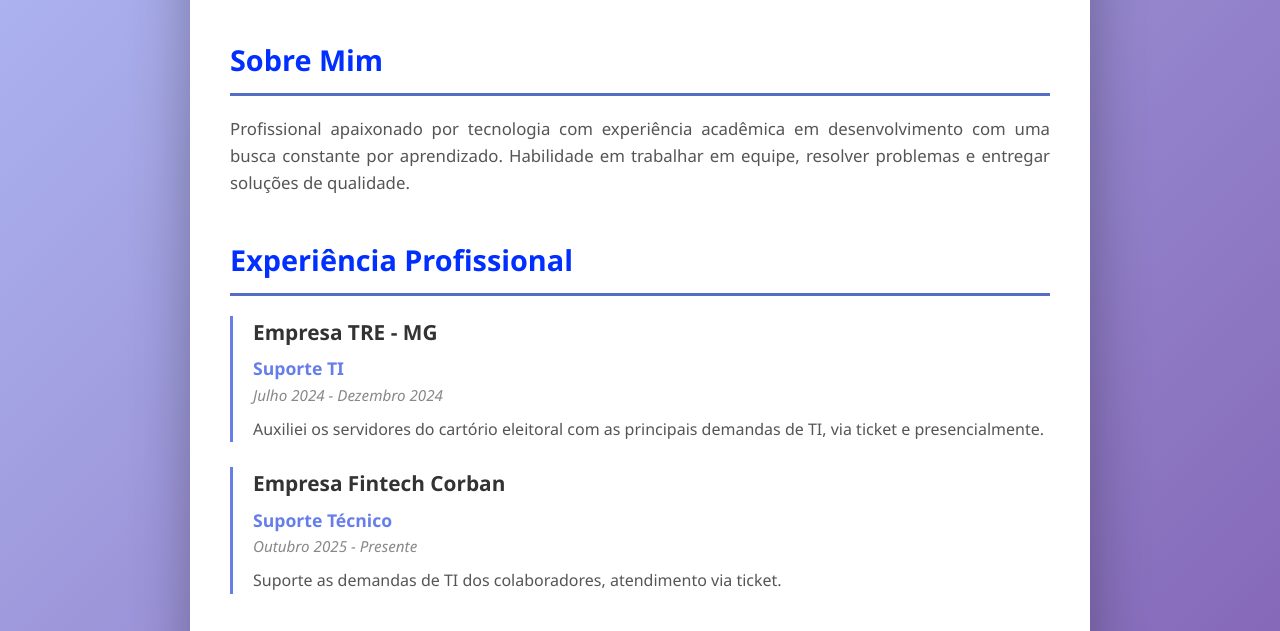
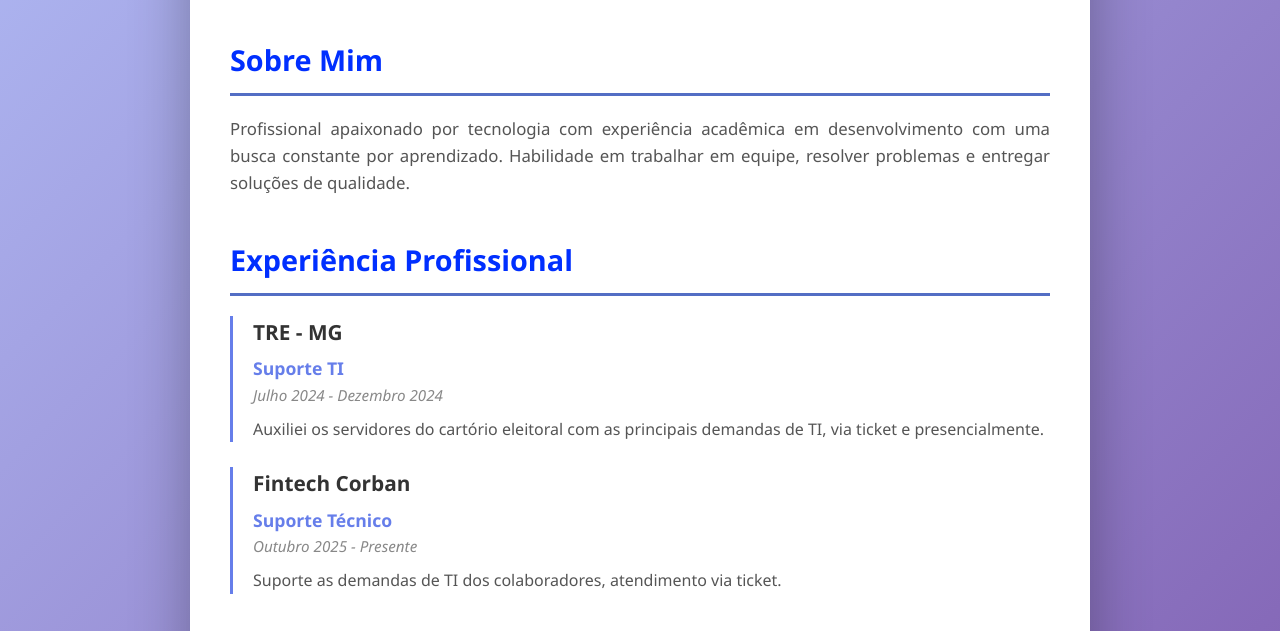
Before and after one commit to luzzao/CURRICULO_LUCIANO_SILVA, a plain HTML site: page index.html in a window 1280 px wide. Shown: the part 346-977 px from the top of the page. Drawn offline with Linux system fonts and the light colour scheme.

Commit message:
curriculo

```diff
--- a/index.html
+++ b/index.html
@@ -54,7 +54,7 @@
                 <h2 class="section-title">Experiência Profissional</h2>
 
                 <div class="experiencia-item">
-                    <h3>Empresa TRE - MG</h3>
+                    <h3>TRE - MG</h3>
                     <div class="cargo">Suporte TI</div>
                     <div class="periodo">Julho 2024 - Dezembro 2024</div>
                     <p class="descricao">
@@ -63,7 +63,7 @@
                 </div>
 
                 <div class="experiencia-item">
-                    <h3>Empresa Fintech Corban</h3>
+                    <h3>Fintech Corban</h3>
                     <div class="cargo">Suporte Técnico</div>
                     <div class="periodo">Outubro 2025 - Presente</div>
                     <p class="descricao">
```
